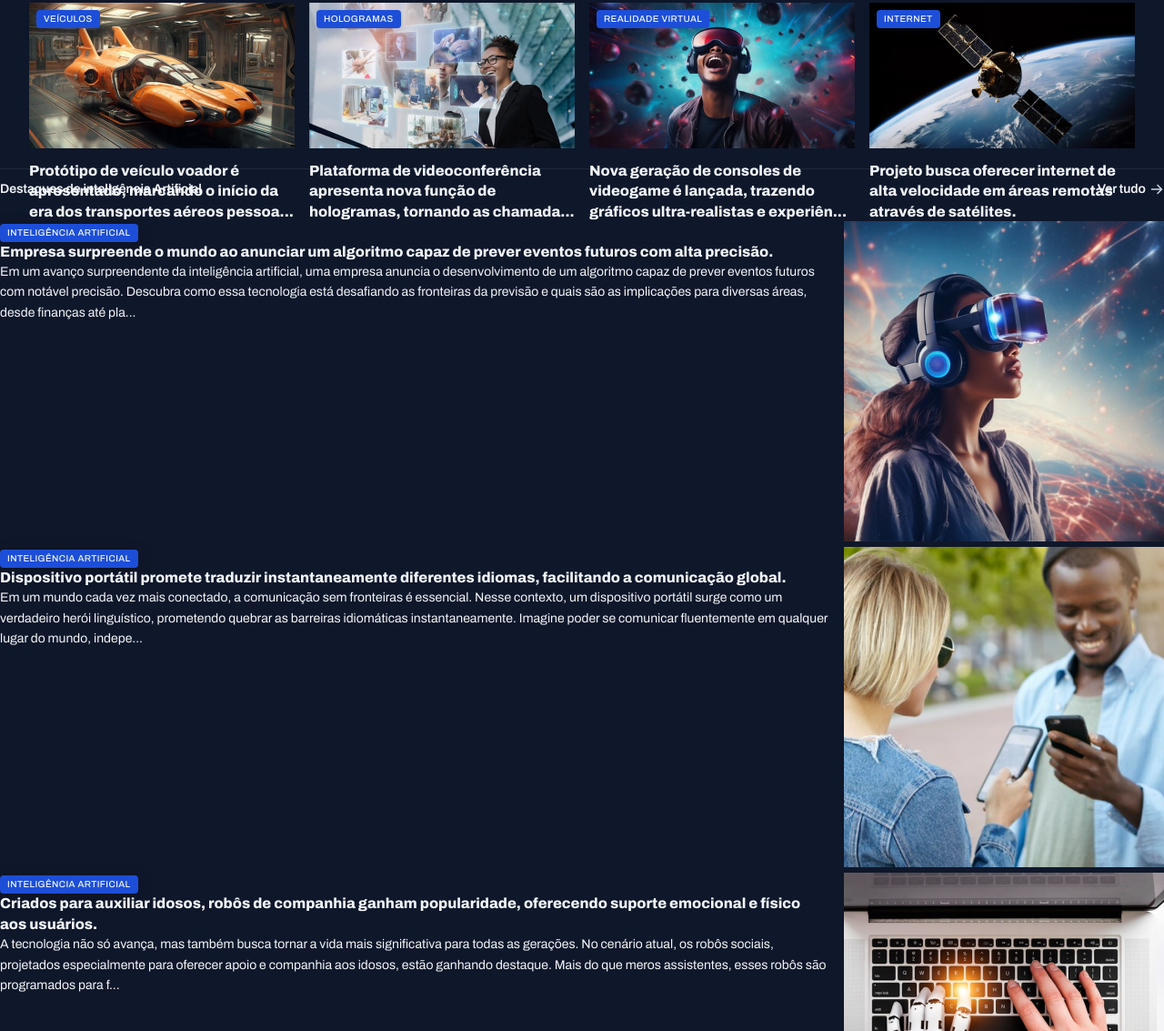
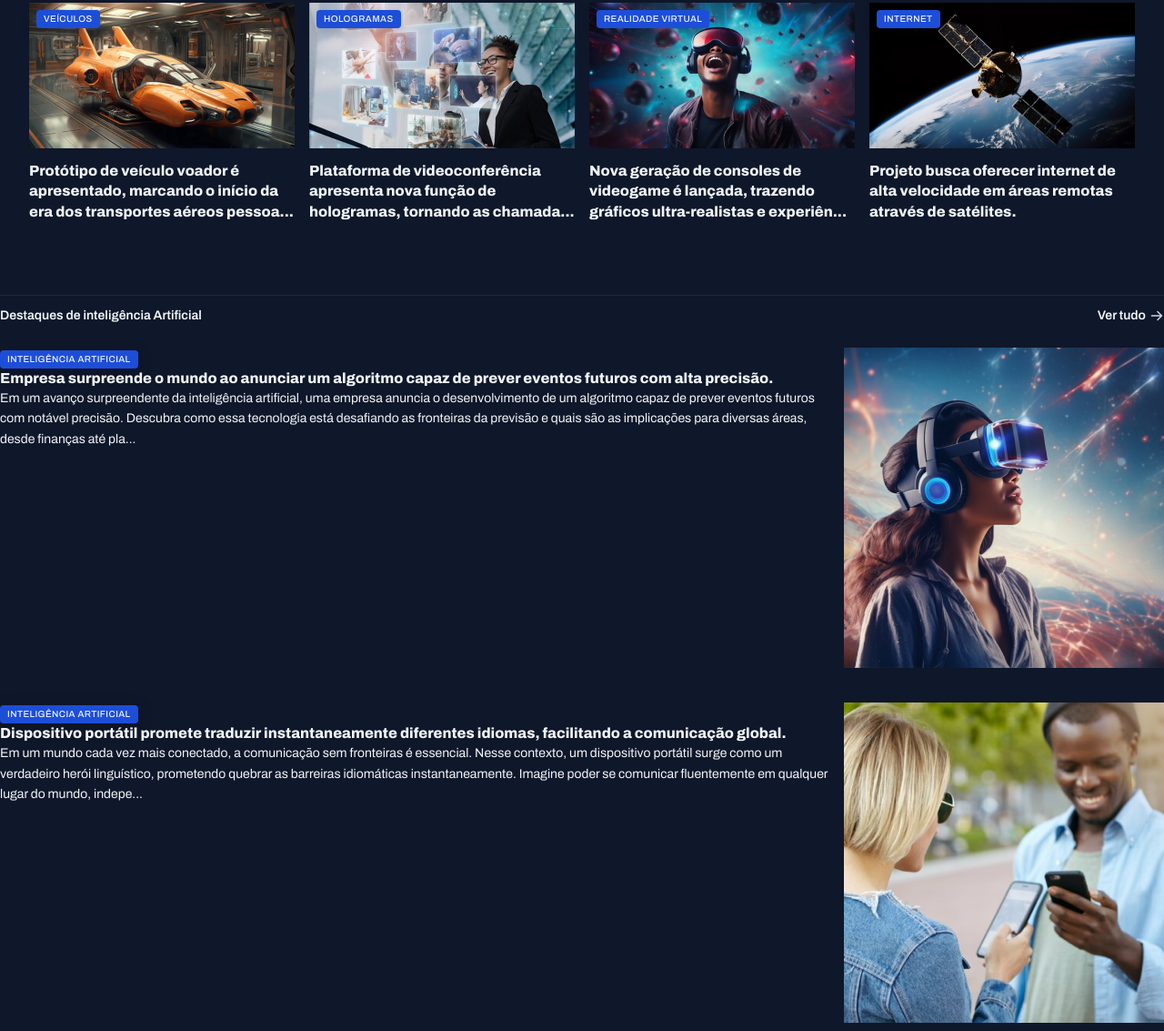
Before and after one commit to myekd/Portal-de-noticias, a plain HTML site: page index.html in a window 1280 px wide. Shown: the part 739-1872 px from the top of the page at 91% size. Drawn offline with Linux system fonts and the light colour scheme.

Commit message:
Ajustes da ultima seção

```diff
--- a/styles/sections.css
+++ b/styles/sections.css
@@ -63,7 +63,7 @@ section header {
   & > div {
     grid-template-columns: repeat(4, 292px);
   }
-  height: 160px;
+  /* height: 160px; */
 
   figure {
     position: relative;
--- a/styles/utility.css
+++ b/styles/utility.css
@@ -19,6 +19,10 @@
   gap: 16px;
 }
 
+.gap-32 {
+  gap: 32px;
+}
+
 .text-2xl {
   font: var(--h1);
 }
```
